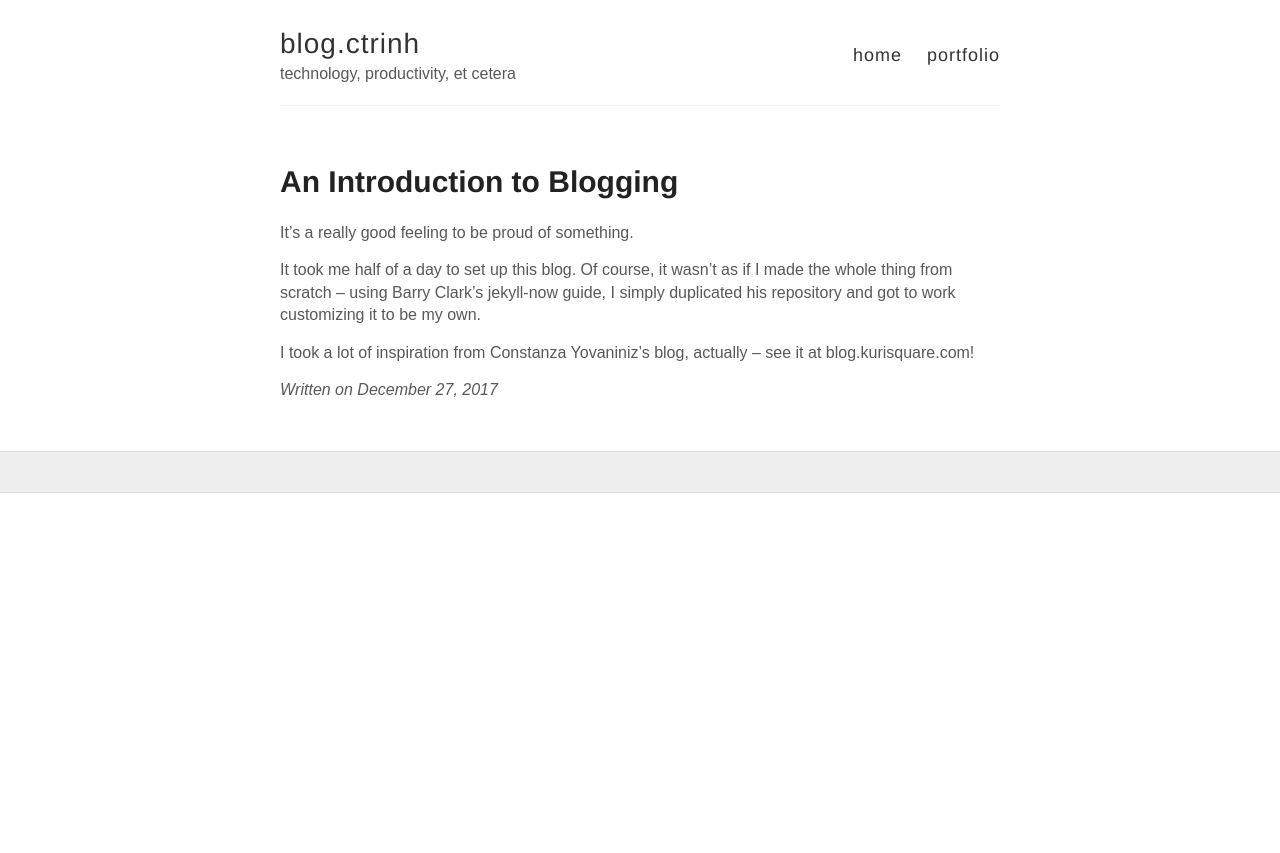
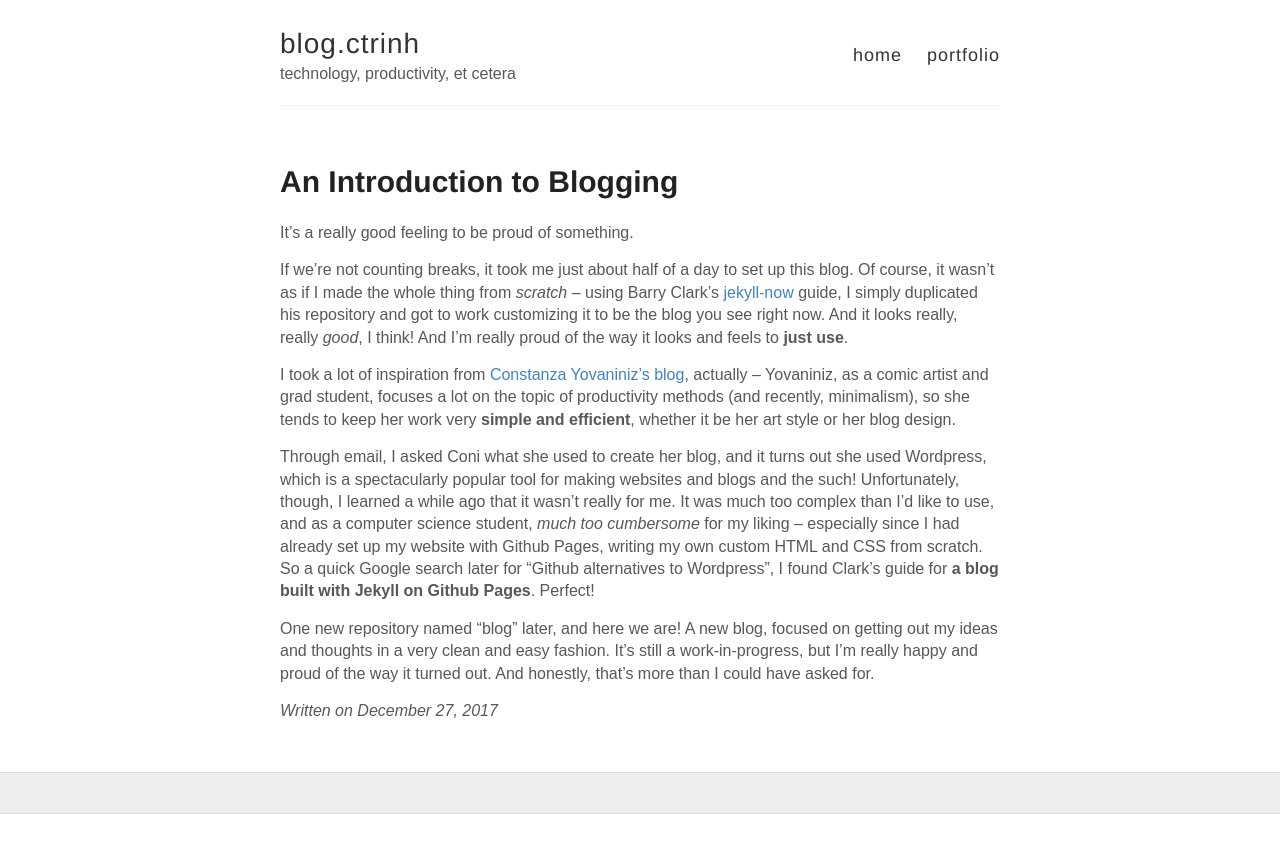
Before and after one commit to ctrinh98/blog, a Jekyll site: the page built from _posts/2017-12-27-introduction-to-blogging.md, in a window 1280 px wide. Shown: the top 853 px of the page. Built offline with Jekyll 4.4.1, drawn with Linux system fonts in a browser that asks for light colours.

Commit message:
wrote first post "introduction to blogging"

```diff
--- a/_posts/2017-12-27-introduction-to-blogging.md
+++ b/_posts/2017-12-27-introduction-to-blogging.md
@@ -5,6 +5,10 @@ title: An Introduction to Blogging
 
 It's a really good feeling to be proud of something.
 
-It took me half of a day to set up this blog. Of course, it wasn't as if I made the whole thing from scratch -- using Barry Clark's jekyll-now guide, I simply duplicated his repository and got to work customizing it to be my own.
+If we're not counting breaks, it took me just about half of a day to set up this blog. Of course, it wasn't as if I made the whole thing from *scratch* – using Barry Clark's [jekyll-now](https://www.smashingmagazine.com/2014/08/build-blog-jekyll-github-pages/) guide, I simply duplicated his repository and got to work customizing it to be the blog you see right now. And it looks really, really *good*, I think! And I'm really proud of the way it looks and feels to **just use**.
 
-I took a lot of inspiration from Constanza Yovaniniz's blog, actually -- see it at blog.kurisquare.com!
+I took a lot of inspiration from [Constanza Yovaniniz's blog](http://blog.kurisquare.com/), actually – Yovaniniz, as a comic artist and grad student, focuses a lot on the topic of productivity methods (and recently, minimalism), so she tends to keep her work very **simple and efficient**, whether it be her art style or her blog design.
+
+Through email, I asked Coni what she used to create her blog, and it turns out she used Wordpress, which is a spectacularly popular tool for making websites and blogs and the such! Unfortunately, though, I learned a while ago that it wasn't really for me. It was much too complex than I'd like to use, and as a computer science student, *much too cumbersome* for my liking – especially since I had already set up my website with Github Pages, writing my own custom HTML and CSS from scratch. So a quick Google search later for "Github alternatives to Wordpress", I found Clark's guide for **a blog built with Jekyll on Github Pages**. Perfect!
+
+One new repository named "blog" later, and here we are! A new blog, focused on getting out my ideas and thoughts in a very clean and easy fashion. It's still a work-in-progress, but I'm really happy and proud of the way it turned out. And honestly, that's more than I could have asked for.
```
